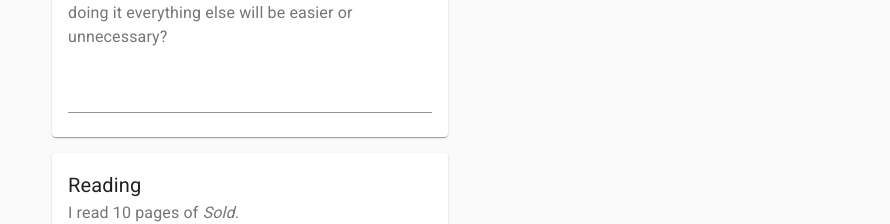
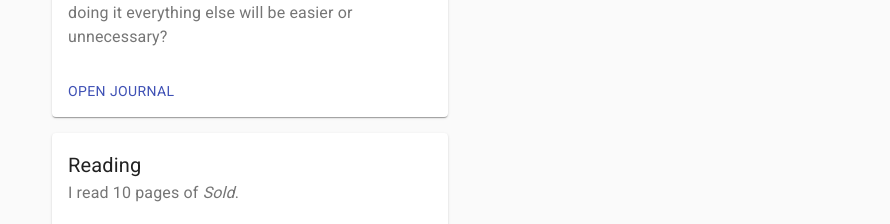
Before and after one commit to dlackey/miracle, a React (Create React App) app: page / in a window 1280 px wide. Shown: the part 1084-1308 px from the top of the page, without its empty margins (390-1280 px from the left). Built offline with nearby package versions, Linux system fonts and the light colour scheme.

Commit message:
Added Google Form link

```diff
--- a/src/components/Savers.js
+++ b/src/components/Savers.js
@@ -1,14 +1,7 @@
 import React from 'react';
-import { CardContent, CardMedia, TextField } from '@material-ui/core';
-import { makeStyles } from '@material-ui/core/styles';
+import { Button, CardActions, CardMedia } from '@material-ui/core';
 import Saver from './Saver';
 import visualization from '../images/visualization.png';
-
-const useStyles = makeStyles(theme => ({
-  textField: {
-    width: '100%',
-  }
-}));
 
 function Silence() {
   return (
@@ -66,16 +59,14 @@ function Reading() {
 }
 
 function Scribing() {
-  const classes = useStyles();
-
   return (
     <Saver
       title="Scribing"
       text="What’s the ONE Thing I can do today such that by doing it everything else will be easier or unnecessary?"
     >
-      <CardContent>
-        <TextField className={classes.textField} multiline />
-      </CardContent>
+      <CardActions>
+        <Button color="primary" href="https://forms.gle/MSg1Jvvq4PdkbkXM9" target="_blank">Open Journal</Button>
+      </CardActions>
     </Saver>
   );
 }
```
